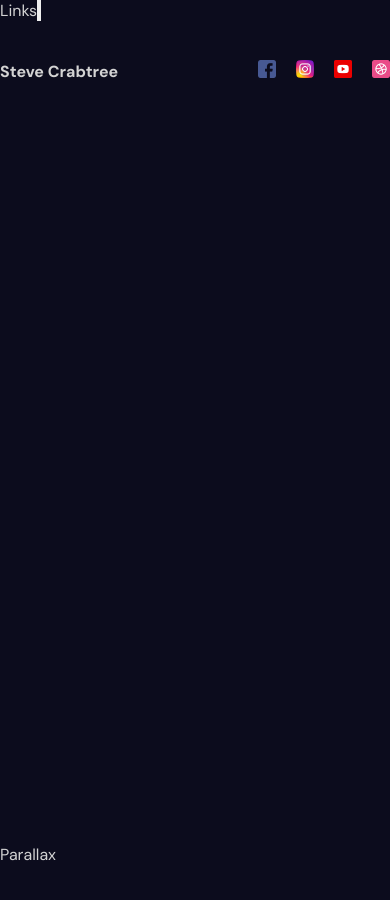
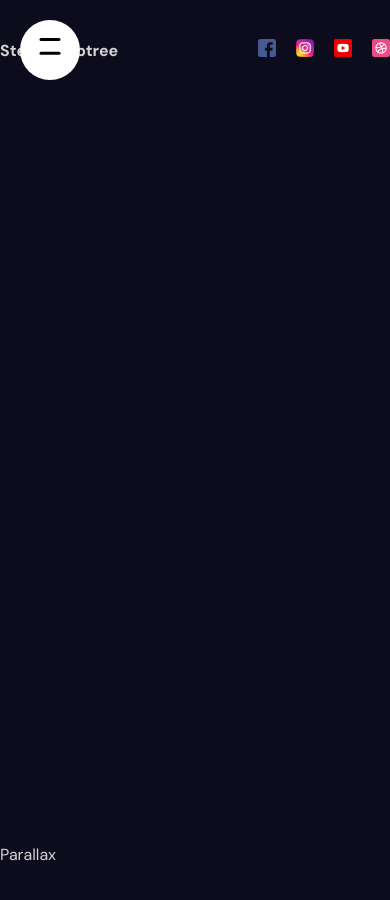
Before and after one commit to safak/animated-portfolio, a React (Vite) app: page / in a window 390 px wide. Shown: the top 900 px of the page. Built offline with nearby package versions, Linux system fonts and the light colour scheme.

Commit message:
added links and hamburger menu

```diff
--- a/src/App.jsx
+++ b/src/App.jsx
@@ -4,16 +4,16 @@
 const App = () => {
   return (
     <div>
-      <section>
+      <section id='Homepage'>
         <Navbar />
       </section>
-      <section>Parallax</section>
+      <section id='Services'>Parallax</section>
       <section>Services</section>
       <section>Parallax</section>
-      <section>Portfolio1</section>
+      <section id='Portfolio'>Portfolio1</section>
       <section>Portfolio2</section>
       <section>Portfolio3</section>
-      <section>Contact</section>
+      <section id='Contact'>Contact</section>
     </div>
   );
 };
--- a/src/components/Sidebar/Links/Links.jsx
+++ b/src/components/Sidebar/Links/Links.jsx
@@ -1,5 +1,15 @@
 const Links = () => {
-  return <div>Links</div>;
+  const items = ['Homepage', 'Services', 'Portfolio', 'Contact'];
+
+  return (
+    <div className='links'>
+      {items.map((item) => (
+        <a href={`#${item}`} key={item}>
+          {item}
+        </a>
+      ))}
+    </div>
+  );
 };
 
 export default Links;
--- a/src/components/Sidebar/Sidebar.jsx
+++ b/src/components/Sidebar/Sidebar.jsx
@@ -1,15 +1,36 @@
+import { useState } from 'react';
+import { motion } from 'framer-motion';
+import Links from './Links/Links';
 import ToggleButton from './ToggleButton/ToggleButton';
-import Links from './Links/Links';
 import './sidebar.scss';
 
 const Sidebar = () => {
+  const [open, setOpen] = useState(false);
+  const variants = {
+      open: {
+          clipPath: 'circle(1200px at 50px 50px)',
+          trasitition: {
+              type: "spring",
+              stifness: 20,
+          },
+    },
+    closed: {
+      clipPath: 'circle(30px at 50px 50px)',
+      trasitition: {
+        delay: 0.5,
+        type: 'spring',
+        stifness: 400,
+        damping: 40,
+      },
+    },
+  };
   return (
-    <div className='sidebar'>
-      <div className='bg'>
+    <motion.div className='sidebar' animate={open ? 'open' : 'closed'}>
+      <motion.div className='bg' variants={variants}>
         <Links />
-      </div>
-      <ToggleButton />
-    </div>
+      </motion.div>
+      <ToggleButton setOpen={setOpen} />
+    </motion.div>
   );
 };
 
--- a/src/components/Sidebar/ToggleButton/ToggleButton.jsx
+++ b/src/components/Sidebar/ToggleButton/ToggleButton.jsx
@@ -1,5 +1,32 @@
-const ToggleButton = () => {
-  return <button></button>;
+import { motion } from 'framer-motion';
+
+const ToggleButton = ({ setOpen }) => {
+  return (
+    <button className='sidebar_btn' onClick={() => setOpen((prev) => !prev)}>
+      <svg width='23' height='23' viewBox='0 0 23 23'>
+        <motion.path
+          strokeWidth='3'
+          stroke='black'
+          strokeLinecap='round'
+          variants={{
+            closed: { d: 'M 2 2.5 L 20 2.5' },
+            open: { d: 'M 3 16.5 L 17 2.5' },
+          }}
+        />
+        <motion.path strokeWidth='3' stroke='black' strokeLinecap='round' />
+
+        <motion.path
+          strokeWidth='3'
+          stroke='black'
+          strokeLinecap='round'
+          variants={{
+            closed: { d: 'M 2 16.346 L 20 16.346' },
+            open: { d: 'M 3 2.5 L 17 16.346' },
+          }}
+        />
+      </svg>
+    </button>
+  );
 };
 
 export default ToggleButton;
--- a/src/components/Sidebar/sidebar.scss
+++ b/src/components/Sidebar/sidebar.scss
@@ -1,13 +1,43 @@
 .sidebar {
-    display: flex;
-    .bg {
+  display: flex;
+  flex-direction: column;
+  align-items: center;
+  justify-content: center;
+  background-color: #fff;
+  color: #000;
 
+  .bg {
+    position: fixed;
+    top: 0;
+    left: 0;
+    bottom: 0;
+    width: 400px;
+    background: #fff;
 
-        .links {
+    .links {
+        position: absolute;
+        width: 100%;
+        height: 100%;
+        display: flex;
+        flex-direction: column;
+        align-items: center;
+        justify-content: center;
+        gap: 20px;
 
+        a {
+            font-size: 40px;
         }
     }
-    button {
-
-    }
+  }
+  .sidebar_btn {
+    width: 50px;
+    height: 50px;
+    border-radius: 50%;
+    position: fixed;
+    top: 25px;
+    left: 25px;
+    background-color: transparent;
+    border: none;
+    cursor: pointer;
+  }
 }
```
